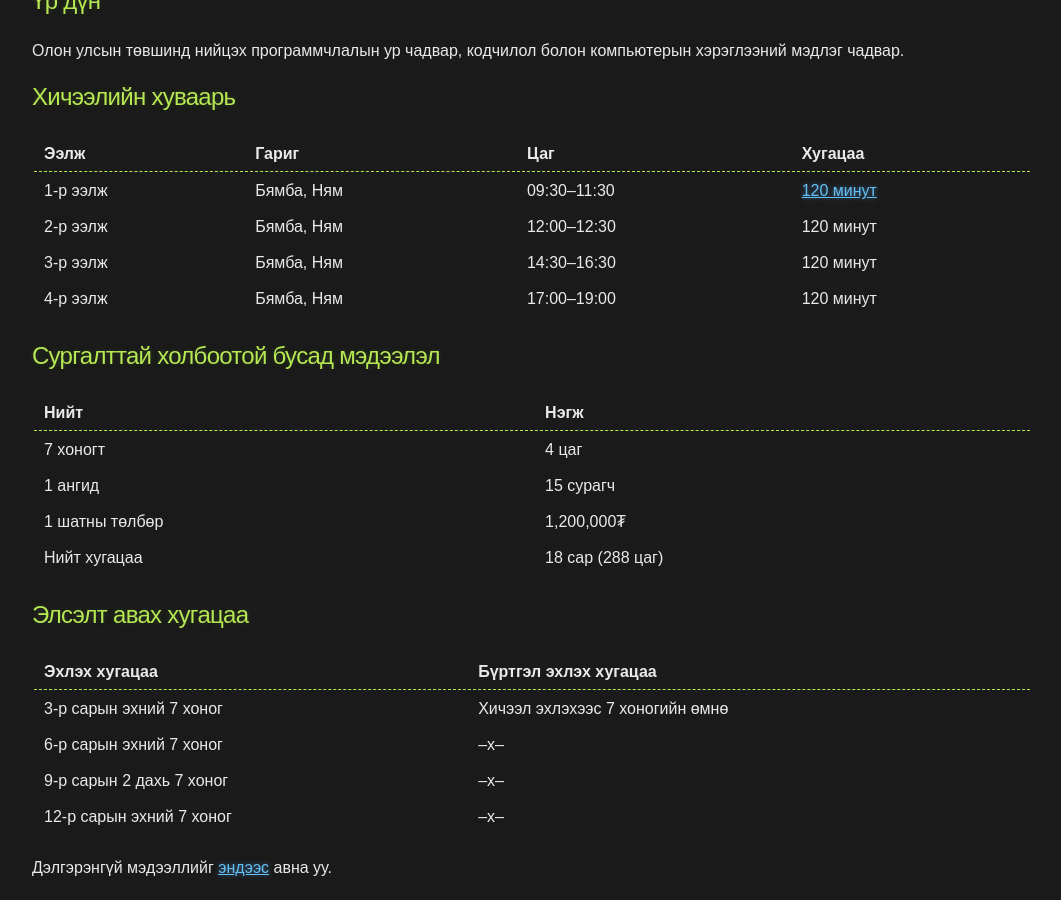
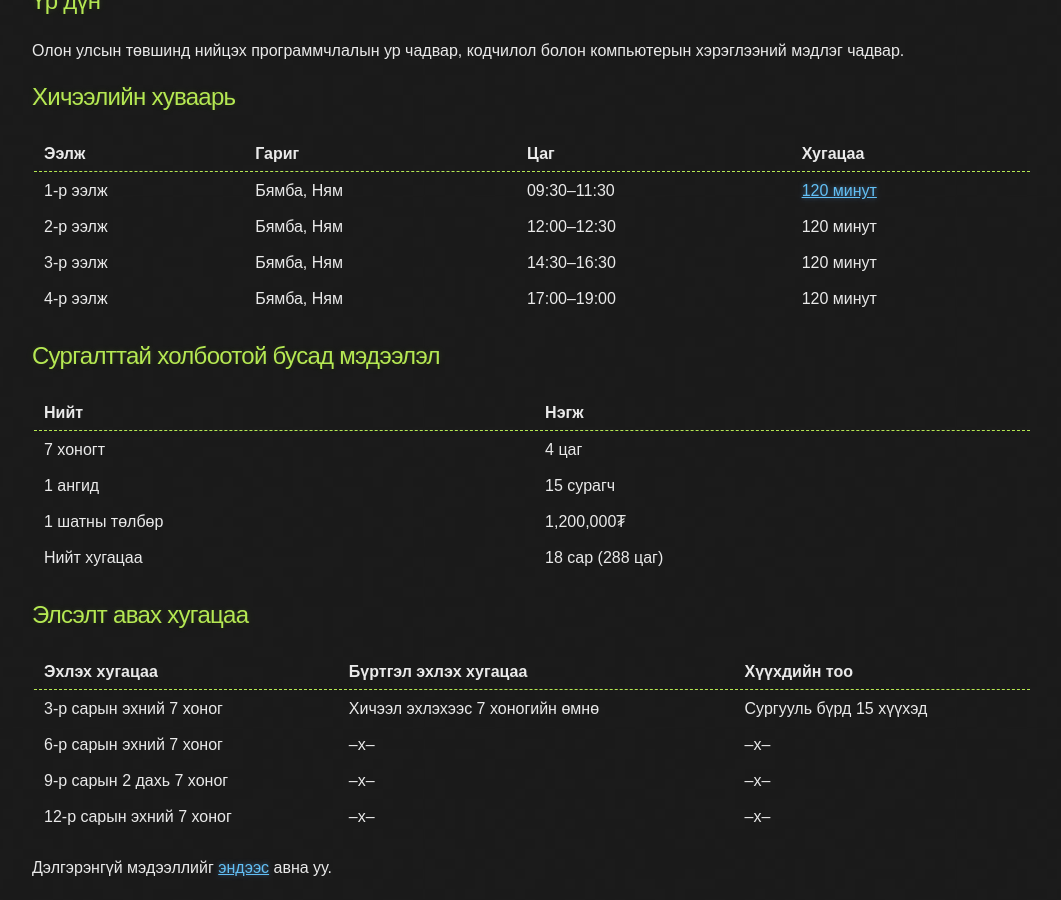
Before and after one commit to ganaatulgaa/corecode, a Jekyll site: the page built from index.md, in a window 1280 px wide and 900 px high, scrolled down 868 px. Shown: the whole window, without its empty margins (108-1169 px from the left). Built offline with Jekyll 4.4.1, drawn with Linux system fonts in a browser that asks for light colours.

Commit message:
Update index.md

```diff
--- a/index.md
+++ b/index.md
@@ -57,13 +57,13 @@
 
 ## Элсэлт авах хугацаа
 
-|--------------------------+---------------------------------|
-| Эхлэх хугацаа            | Бүртгэл эхлэх хугацаа           |
-|--------------------------+---------------------------------|
-| 3-р сарын эхний 7 хоног  | Хичээл эхлэхээс 7 хоногийн өмнө |
-| 6-р сарын эхний 7 хоног  | --x--                           |
-| 9-р сарын 2 дахь 7 хоног | --x--                           |
-| 12-р сарын эхний 7 хоног | --x--                           |
-|--------------------------+---------------------------------|
+|--------------------------+---------------------------------+-------------------------|
+| Эхлэх хугацаа            | Бүртгэл эхлэх хугацаа           | Хүүхдийн тоо            |
+|--------------------------+---------------------------------+-------------------------|
+| 3-р сарын эхний 7 хоног  | Хичээл эхлэхээс 7 хоногийн өмнө | Сургууль бүрд 15 хүүхэд |
+| 6-р сарын эхний 7 хоног  | --x--                           | --x--                   |
+| 9-р сарын 2 дахь 7 хоног | --x--                           | --x--                   |
+| 12-р сарын эхний 7 хоног | --x--                           | --x--                   |
+|--------------------------+---------------------------------+-------------------------|
 
 Дэлгэрэнгүй мэдээллийг [эндээс](./faq) авна уу.
```
